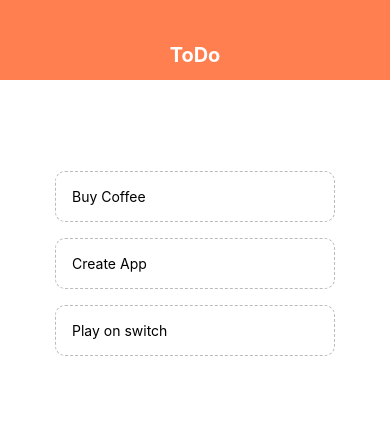
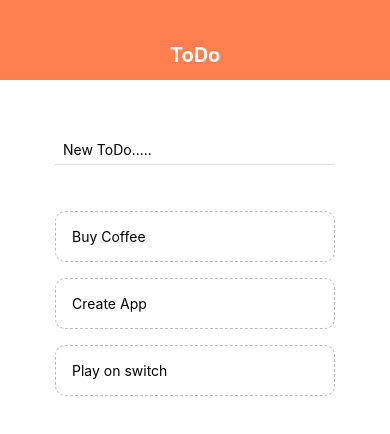
Before and after one commit to SkilletElveti/ReactNativeToDoApp, a React Native app: screen / in a window 390 px wide. Shown: the top 434 px of the page. Built offline with nearby package versions, Linux system fonts and the light colour scheme.

Commit message:
- Updated AddToDo.js - Updated App.js

```diff
--- a/App.js
+++ b/App.js
@@ -3,6 +3,7 @@ import { StyleSheet, Text, View, FlatList } from 'react-native';
 import React, { useState } from 'react';
 import Header from './components/header';
 import ToDo from './components/Todo';
+import AddToDoForm from './components/AddToDo';
 export default function App() {
   const [todos, setTodos] = useState([
     { text: 'Buy Coffee', key: '1' },
@@ -19,6 +20,7 @@ export default function App() {
       <Header />
       <View style={styles.content}>
          {/* form */}
+         <AddToDoForm />
          <View style={styles.list}>
           <FlatList
             data={todos}
--- a/components/AddToDo.js
+++ b/components/AddToDo.js
@@ -1,4 +1,4 @@
-import { StyleSheet, Text, TextInput, Button } from 'react-native';
+import { StyleSheet, Text, TextInput, Button, View } from 'react-native';
 import React, { useState } from 'react';
 
 export default function AddToDoForm() {
@@ -11,7 +11,7 @@ export default function AddToDoForm() {
             <TextInput
                 style={styles.input}
                 placeholder='New ToDo.....'
-                onChange={{changeHandler}}
+                onChange={changeHandler}
             />
         </View>
     )
```
